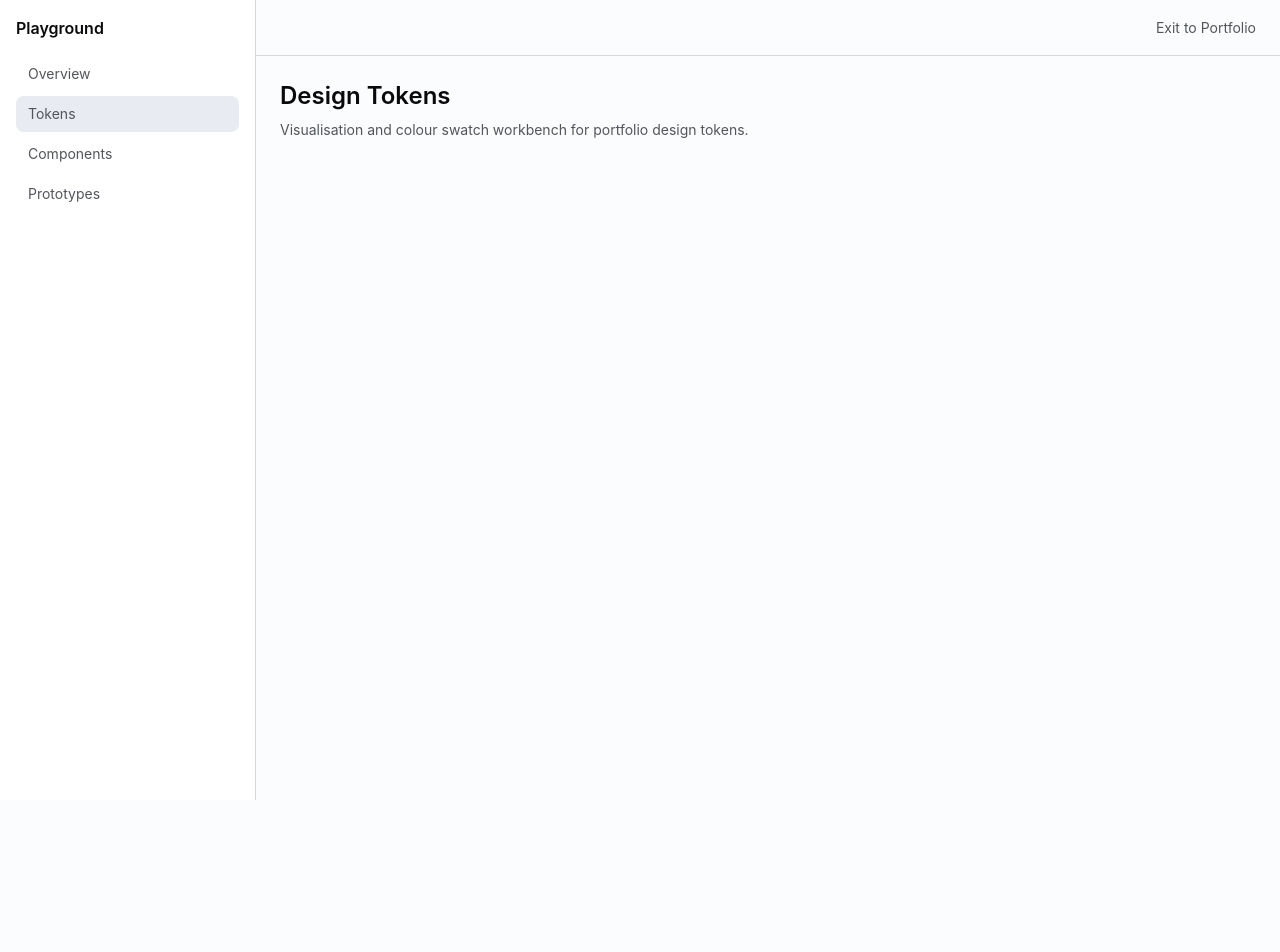
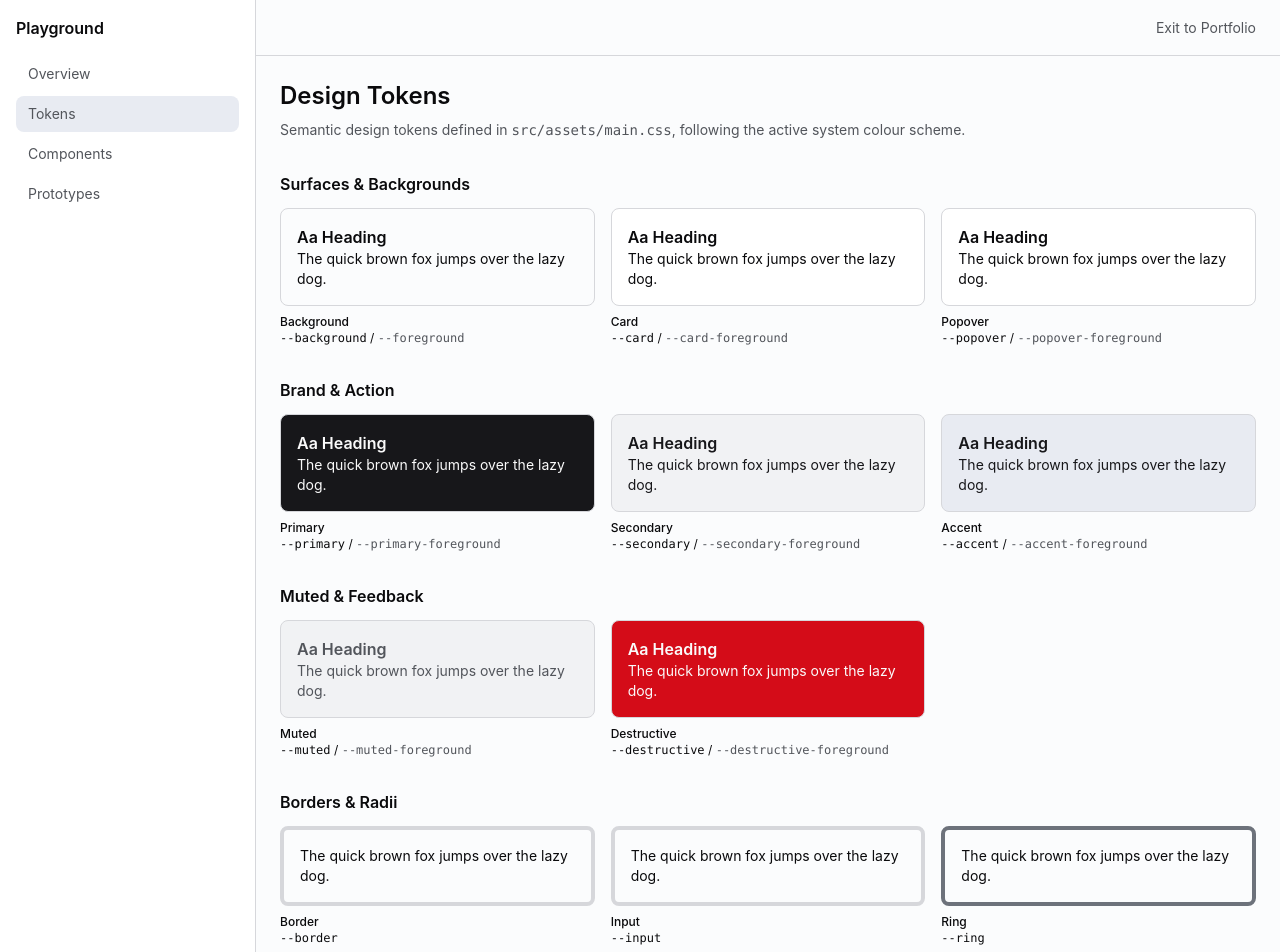
Before and after one commit to rogier-stegeman/portfolio, a Vue app: page /playground/tokens in a window 1280 px wide. Shown: the top 952 px of the page. Before the commit the page ends 800 px from the top, so only its background shows below. Built offline with nearby package versions, Linux system fonts and the light colour scheme.

Commit message:
feat(playground): implement design token workbench at /playground/tokens

```diff
--- a/src/playground/views/TokensPlaceholderView.vue
+++ /dev/null
@@ -1,10 +0,0 @@
-<script setup lang="ts"></script>
-
-<template>
-  <div class="space-y-2">
-    <h1 class="text-2xl font-semibold">Design Tokens</h1>
-    <p class="text-sm text-muted-foreground">
-      Visualisation and colour swatch workbench for portfolio design tokens.
-    </p>
-  </div>
-</template>
--- /dev/null
+++ b/src/playground/views/TokensView.vue
@@ -0,0 +1,121 @@
+<script setup lang="ts">
+interface ColorToken {
+  name: string
+  variable: string
+}
+
+/** A surface colour token paired with the foreground token used for text on it. */
+interface SurfaceToken extends ColorToken {
+  foreground: string
+}
+
+interface SurfaceTokenCategory {
+  title: string
+  tokens: SurfaceToken[]
+}
+
+const surfaceCategories: SurfaceTokenCategory[] = [
+  {
+    title: 'Surfaces & Backgrounds',
+    tokens: [
+      { name: 'Background', variable: '--background', foreground: '--foreground' },
+      { name: 'Card', variable: '--card', foreground: '--card-foreground' },
+      { name: 'Popover', variable: '--popover', foreground: '--popover-foreground' },
+    ],
+  },
+  {
+    title: 'Brand & Action',
+    tokens: [
+      { name: 'Primary', variable: '--primary', foreground: '--primary-foreground' },
+      { name: 'Secondary', variable: '--secondary', foreground: '--secondary-foreground' },
+      { name: 'Accent', variable: '--accent', foreground: '--accent-foreground' },
+    ],
+  },
+  {
+    title: 'Muted & Feedback',
+    tokens: [
+      { name: 'Muted', variable: '--muted', foreground: '--muted-foreground' },
+      { name: 'Destructive', variable: '--destructive', foreground: '--destructive-foreground' },
+    ],
+  },
+]
+
+const borderTokens: ColorToken[] = [
+  { name: 'Border', variable: '--border' },
+  { name: 'Input', variable: '--input' },
+  { name: 'Ring', variable: '--ring' },
+]
+
+const radiusTokens: string[] = ['--radius-sm', '--radius-md', '--radius-lg', '--radius-xl']
+</script>
+
+<template>
+  <div class="space-y-8">
+    <header class="space-y-2">
+      <h1 class="text-2xl font-semibold">Design Tokens</h1>
+      <p class="text-sm text-muted-foreground">
+        Semantic design tokens defined in <code>src/assets/main.css</code>, following the active
+        system colour scheme.
+      </p>
+    </header>
+
+    <section v-for="category in surfaceCategories" :key="category.title" class="space-y-3">
+      <h2 class="font-semibold">{{ category.title }}</h2>
+
+      <ul class="grid grid-cols-1 gap-4 md:grid-cols-3">
+        <li v-for="token in category.tokens" :key="token.variable" class="space-y-2">
+          <div
+            class="rounded-md border border-border p-4"
+            :style="{
+              backgroundColor: `var(${token.variable})`,
+              color: `var(${token.foreground})`,
+            }"
+          >
+            <p class="font-semibold">Aa Heading</p>
+            <p class="text-sm">The quick brown fox jumps over the lazy dog.</p>
+          </div>
+          <div class="text-xs">
+            <p class="font-medium">{{ token.name }}</p>
+            <p>
+              <code>{{ token.variable }}</code> /
+              <code class="text-muted-foreground">{{ token.foreground }}</code>
+            </p>
+          </div>
+        </li>
+      </ul>
+    </section>
+
+    <section class="space-y-3">
+      <h2 class="font-semibold">Borders &amp; Radii</h2>
+
+      <ul class="grid grid-cols-1 gap-4 md:grid-cols-3">
+        <li v-for="token in borderTokens" :key="token.variable" class="space-y-2">
+          <div
+            class="rounded-md border-4 bg-background p-4 text-sm text-foreground"
+            :style="{ borderColor: `var(${token.variable})` }"
+          >
+            The quick brown fox jumps over the lazy dog.
+          </div>
+          <div class="text-xs">
+            <p class="font-medium">{{ token.name }}</p>
+            <p>
+              <code>{{ token.variable }}</code>
+            </p>
+          </div>
+        </li>
+      </ul>
+
+      <ul class="grid grid-cols-2 gap-4 md:grid-cols-4">
+        <li v-for="token in radiusTokens" :key="token" class="space-y-2">
+          <div
+            class="h-16 border border-border bg-muted"
+            :style="{ borderRadius: `var(${token})` }"
+          />
+          <p class="text-xs">
+            <code>{{ token }}</code>
+          </p>
+        </li>
+      </ul>
+    </section>
+  </div>
+</template>
--- a/src/router/index.ts
+++ b/src/router/index.ts
@@ -37,7 +37,7 @@ export function createAppRouter(options: CreateAppRouterOptions = {}) {
                 {
                   path: 'tokens',
                   name: 'playground-tokens',
-                  component: () => import('@/playground/views/TokensPlaceholderView.vue'),
+                  component: () => import('@/playground/views/TokensView.vue'),
                 },
                 {
                   path: 'components',
```
Also changed, not shown: 1 other file (tests, documents, lock files or other folders).
